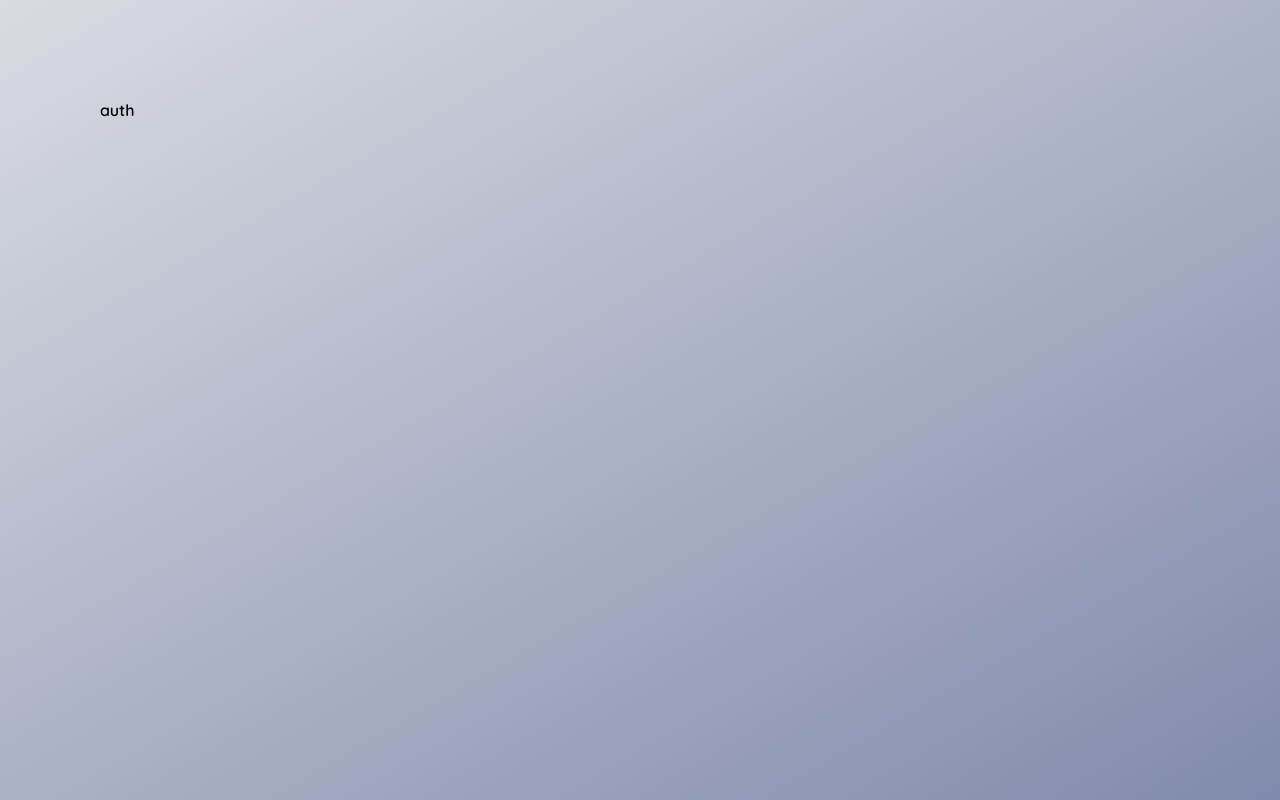
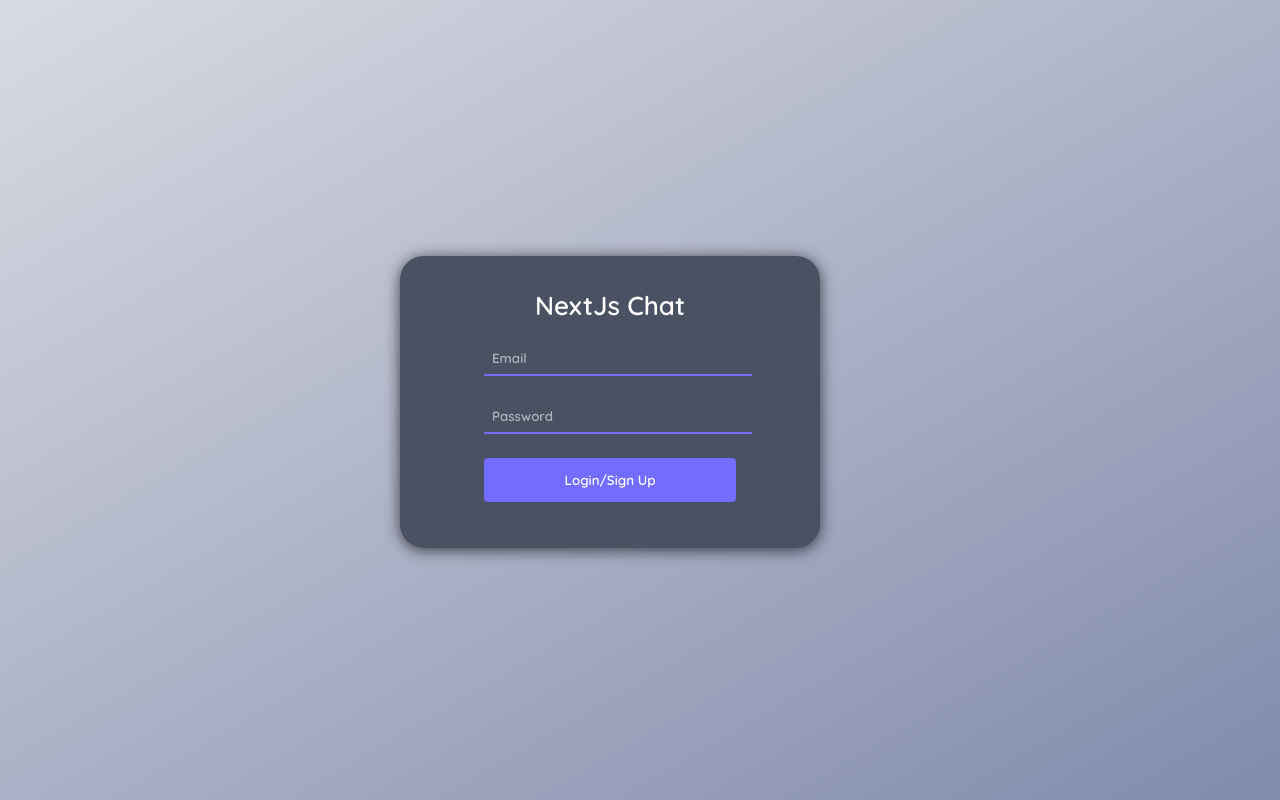
Before and after one commit to honeykhra/chatnext, a Next.js app: page / in a window 1280 px wide. Built offline with nearby package versions, Linux system fonts and the light colour scheme.

Commit message:
basic interface done for form

```diff
--- /dev/null
+++ b/context/index.js
@@ -0,0 +1,17 @@
+import React, { useState, createContext } from "react";
+
+export const Context = createContext();
+
+export const ContextProvider = (props) => {
+  const [username, setUsername] = useState("");
+  const [secret, setSecret] = useState("");
+
+  const value = {
+    username,
+    setUsername,
+    secret,
+    setSecret,
+  };
+
+  return <Context.Provider value={value}>{props.children}</Context.Provider>;
+};
--- a/package.json
+++ b/package.json
@@ -9,6 +9,7 @@
     "lint": "next lint"
   },
   "dependencies": {
+    "axios": "^0.26.0",
     "next": "12.1.0",
     "react": "17.0.2",
     "react-dom": "17.0.2"
--- a/pages/_app.js
+++ b/pages/_app.js
@@ -2,12 +2,12 @@ import "../styles/auth.css";
 import "../styles/chats.css";
 import "../styles/index.css";
 
-// import { ContextProvider } from '../context'
+import { ContextProvider } from "../context";
 
 export default function App({ Component, pageProps }) {
   return (
-    // <ContextProvider>
-    <Component {...pageProps} />
-    // </ContextProvider>
+    <ContextProvider>
+      <Component {...pageProps} />
+    </ContextProvider>
   );
 }
--- a/pages/index.js
+++ b/pages/index.js
@@ -1,5 +1,43 @@
-import React from "react";
+import React, { useContext } from "react";
+
+import { Context } from "../context";
+import axios from "axios";
+import { useRouter } from "next/router";
 
 export default function Auth() {
-  return <div className="background">auth</div>;
+  const { username, setUsername, secret, setSecret } = useContext(Context);
+
+  return (
+    <div className="background">
+      <div className="auth-container">
+        <form
+          action=""
+          className="auth-form"
+          onSubmit={(e) => e.preventDefault()}
+        >
+          <div className="auth-title">NextJs Chat</div>
+
+          <div className="input-container">
+            <input
+              placeholder="Email"
+              className="text-input"
+              onChange={(e) => setUsername(e.target.value)}
+            />
+          </div>
+          <div className="input-container">
+            <input
+              type="password"
+              placeholder="Password"
+              className="text-input"
+              onChange={(e) => setUsername(e.target.value)}
+            />
+          </div>
+
+          <button type="submit" className="submit-button">
+            Login/Sign Up
+          </button>
+        </form>
+      </div>
+    </div>
+  );
 }
```
Also changed, not shown: 2 other files (tests, documents, lock files or other folders).
